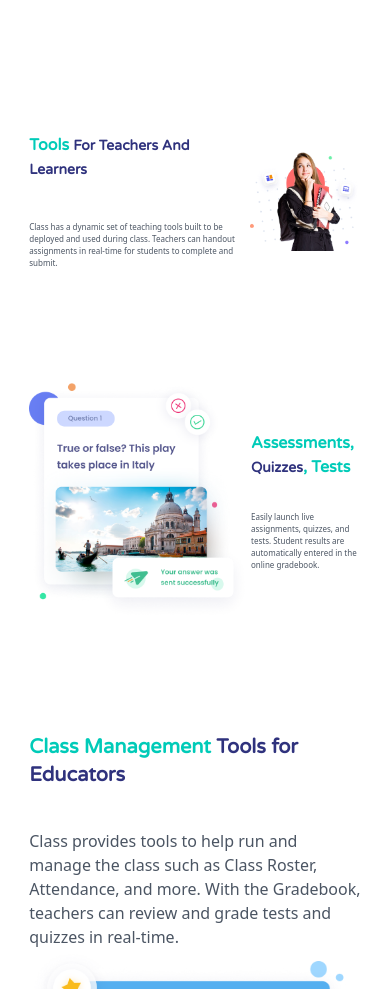
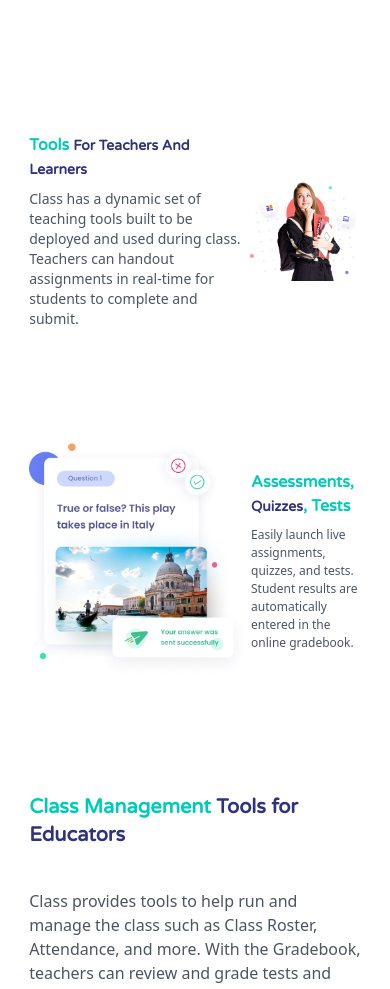
Before and after one commit to Fakhar-imran/TOTC, a website built with Vite: page index.html in a window 390 px wide. Shown: the part 5861-6850 px from the top of the page. Built offline with nearby package versions, Linux system fonts and the light colour scheme; a web font is replaced by a local one.

Commit message:
update index

```diff
--- a/index.html
+++ b/index.html
@@ -272,9 +272,9 @@
 
           <div class="container flex justify-around items-center w-[85%] mx-auto">
 
-            <div class="left-side flex flex-col w-full md:w-[40%] space-y-10">
+            <div class="left-side flex flex-col w-full md:w-[40%] space-y-2 md:space-y-8">
               <h1 class="font-myfont text-maincolor text-md sm:text-xl md:text-3xl font-semibold">Tools <span class="font-myfont text-secondrycolor text-sm sm:text-xl md:text-3xl font-semibold">For Teachers And Learners</span></h1>
-              <p class="text-gray-600 text-[8px] sm:text-sm md:text-lg">Class has a dynamic set of teaching tools built to be deployed and used during class. Teachers can handout assignments in real-time for students to complete and submit.</p>
+              <p class="text-gray-600 text-sm sm:text-sm md:text-lg">Class has a dynamic set of teaching tools built to be deployed and used during class. Teachers can handout assignments in real-time for students to complete and submit.</p>
             </div>
             <div class="right-side container flex w-[50%]">
               <img src="/assets/tools-img.png" alt="">
@@ -292,9 +292,9 @@
             <div class="left-side flex ">
               <img src="/assets/assesment-image.png" alt="">
             </div>
-            <div class="right-side flex flex-col w-full md:w-[40%] md:h-[25rem] space-y-8">
+            <div class="right-side flex flex-col w-full md:w-[40%] md:h-[25rem] space-y-2 md:space-y-8">
               <h1 class="font-myfont text-maincolor text-md sm:text-xl md:text-3xl font-semibold">Assessments, <span class="font-myfont text-secondrycolor text-sm sm:text-xl md:text-3xl font-semibold">Quizzes</span>, Tests</h1>
-              <p class="text-gray-600 text-[8px] sm:text-sm md:text-lg">Easily launch live assignments, quizzes, and tests. Student results are automatically entered in the online gradebook.</p>
+              <p class="text-gray-600 text-[12px] sm:text-sm md:text-lg">Easily launch live assignments, quizzes, and tests. Student results are automatically entered in the online gradebook.</p>
             </div>
 
           </div>
```
